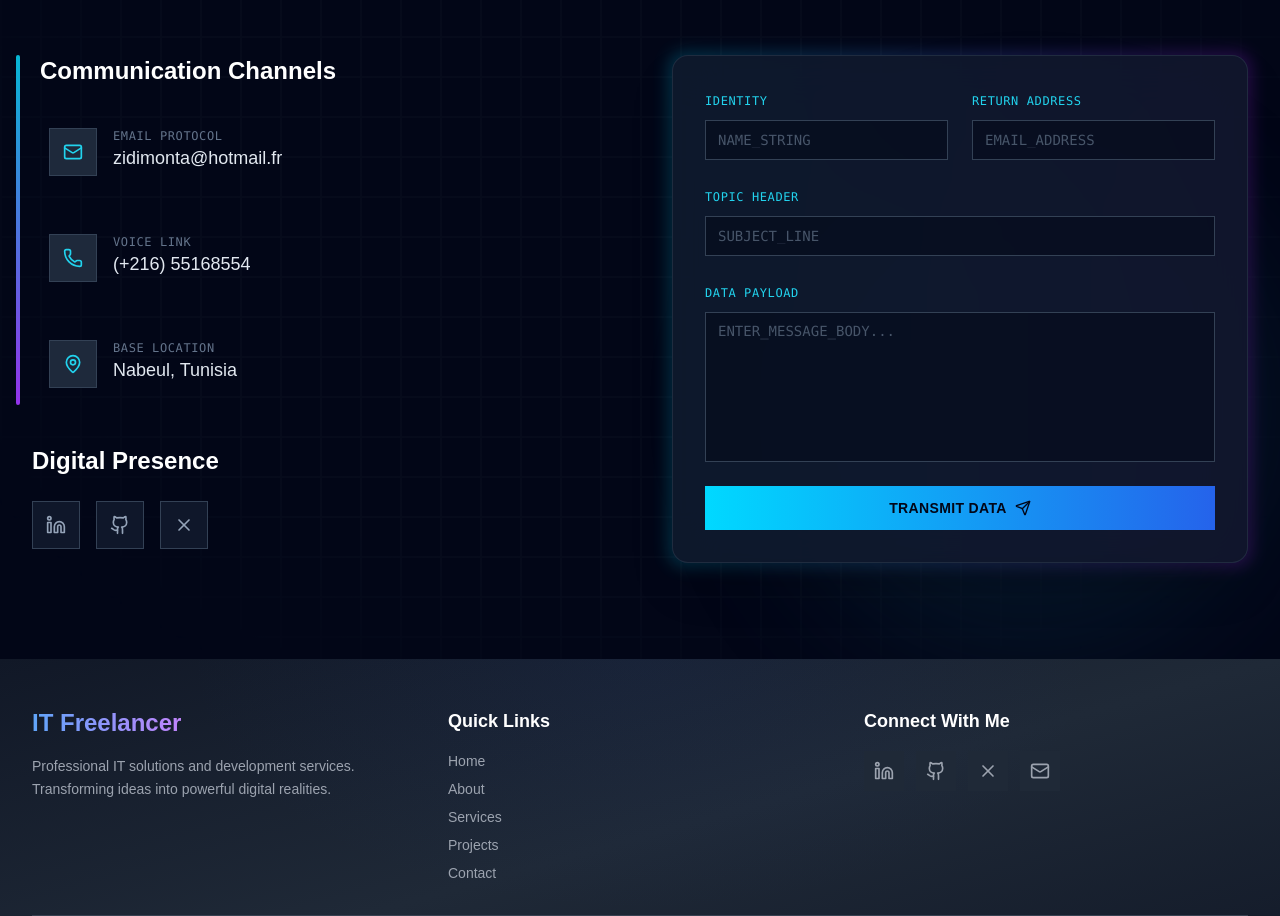
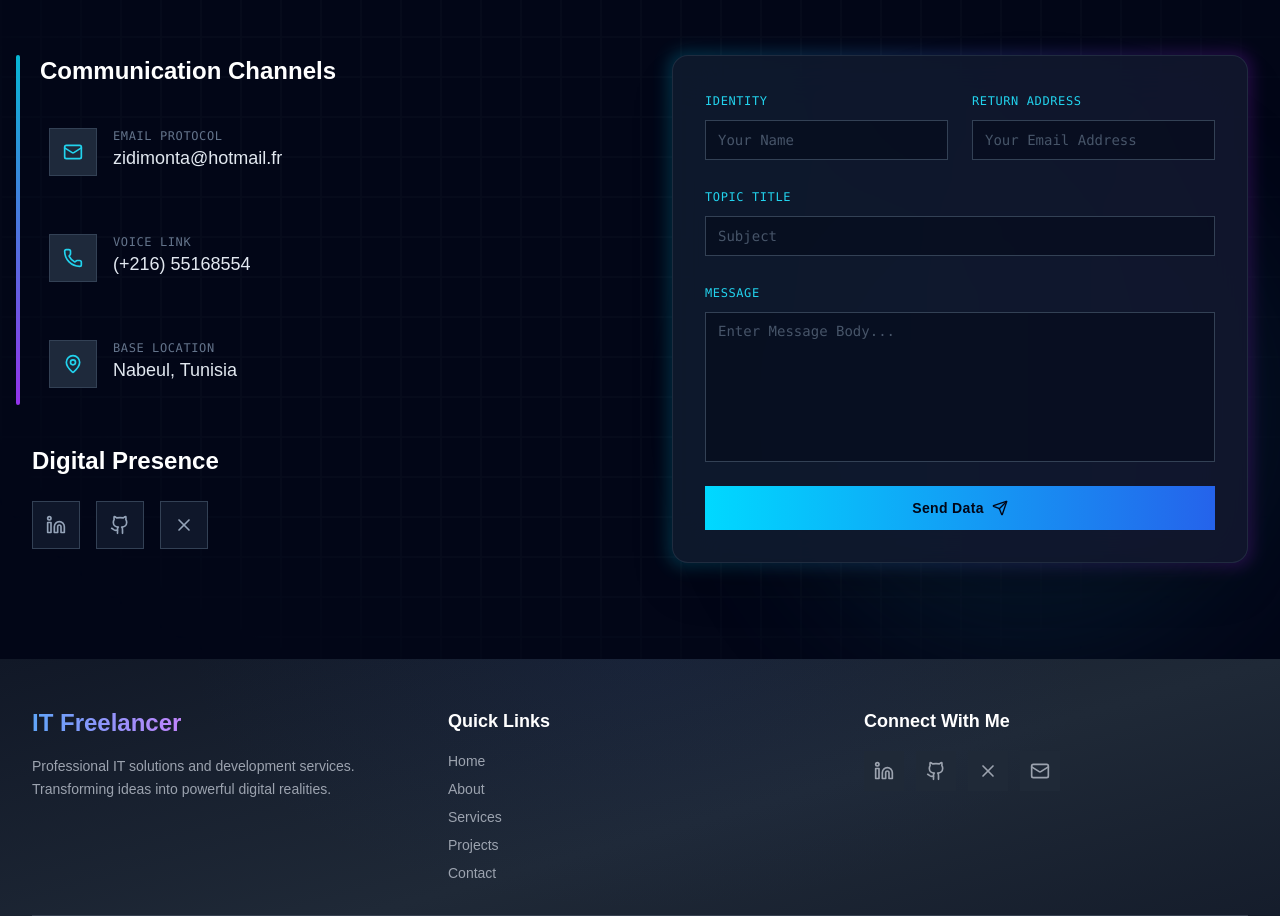
Before and after one commit to monta-rasta/portfolio, a React (Vite) app: page / in a window 1280 px wide. Shown: the part 4380-5296 px from the top of the page. Built offline with nearby package versions, Linux system fonts and the light colour scheme.

Commit message:
Final touches

```diff
--- a/index.html
+++ b/index.html
@@ -5,7 +5,7 @@
 		<link rel="icon" type="image/svg+xml" href="/vite.svg" />
 		<meta name="generator" content="Monta's Portfolio" />
 		<meta name="viewport" content="width=device-width, initial-scale=1.0" />
-		<title>Hostinger Horizons</title>
+		<title>MONTASSAR ZIDI</title>
 	</head>
 	<body>
 		<div id="root"></div>
--- a/src/components/Contact.jsx
+++ b/src/components/Contact.jsx
@@ -190,7 +190,7 @@ const Contact = () => {
                       name="name"
                       value={formData.name}
                       onChange={handleChange}
-                      placeholder="NAME_STRING"
+                      placeholder="Your Name"
                       className={`bg-slate-950/50 border-slate-700 text-slate-200 focus:border-[#00D9FF] focus:ring-1 focus:ring-[#00D9FF] placeholder:text-slate-600 font-mono transition-all ${errors.name ? 'border-red-500' : ''}`}
                     />
                   </div>
@@ -203,7 +203,7 @@ const Contact = () => {
                       name="email"
                       value={formData.email}
                       onChange={handleChange}
-                      placeholder="EMAIL_ADDRESS"
+                      placeholder="Your Email Address"
                       className={`bg-slate-950/50 border-slate-700 text-slate-200 focus:border-[#00D9FF] focus:ring-1 focus:ring-[#00D9FF] placeholder:text-slate-600 font-mono transition-all ${errors.email ? 'border-red-500' : ''}`}
                     />
                   </div>
@@ -211,28 +211,28 @@ const Contact = () => {
 
                 <div className="space-y-2">
                   <label htmlFor="subject" className="text-xs font-mono text-cyan-400 uppercase tracking-wider">
-                    Topic Header
+                    Topic Title
                   </label>
                   <Input
                     id="subject"
                     name="subject"
                     value={formData.subject}
                     onChange={handleChange}
-                    placeholder="SUBJECT_LINE"
+                    placeholder="Subject"
                     className={`bg-slate-950/50 border-slate-700 text-slate-200 focus:border-[#00D9FF] focus:ring-1 focus:ring-[#00D9FF] placeholder:text-slate-600 font-mono transition-all ${errors.subject ? 'border-red-500' : ''}`}
                   />
                 </div>
 
                 <div className="space-y-2">
                   <label htmlFor="message" className="text-xs font-mono text-cyan-400 uppercase tracking-wider">
-                    Data Payload
+                    Message
                   </label>
                   <Textarea
                     id="message"
                     name="message"
                     value={formData.message}
                     onChange={handleChange}
-                    placeholder="ENTER_MESSAGE_BODY..."
+                    placeholder="Enter Message Body..."
                     className={`min-h-[150px] bg-slate-950/50 border-slate-700 text-slate-200 focus:border-[#00D9FF] focus:ring-1 focus:ring-[#00D9FF] placeholder:text-slate-600 font-mono transition-all ${errors.message ? 'border-red-500' : ''}`}
                   />
                 </div>
@@ -243,7 +243,7 @@ const Contact = () => {
                   className="w-full bg-gradient-to-r from-[#00D9FF] to-blue-600 hover:from-cyan-400 hover:to-blue-500 text-slate-950 font-bold tracking-wide group relative overflow-hidden"
                 >
                   <span className="relative z-10 flex items-center justify-center gap-2">
-                    TRANSMIT DATA
+                    Send Data
                     <Send className="w-4 h-4 group-hover:translate-x-1 group-hover:-translate-y-1 transition-transform" />
                   </span>
                 </Button>
```
